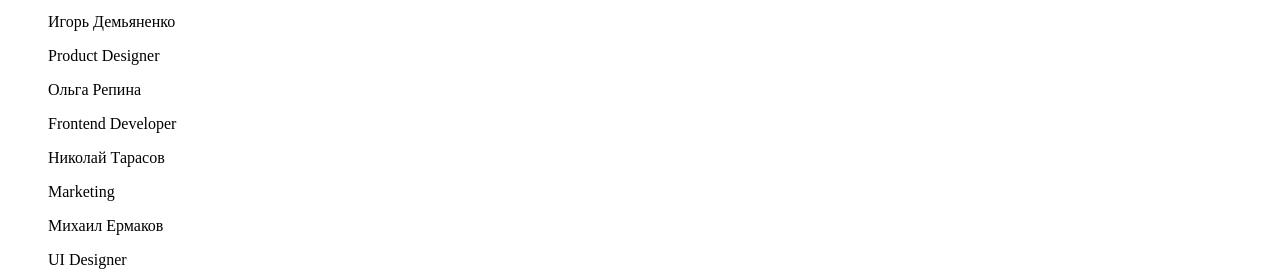
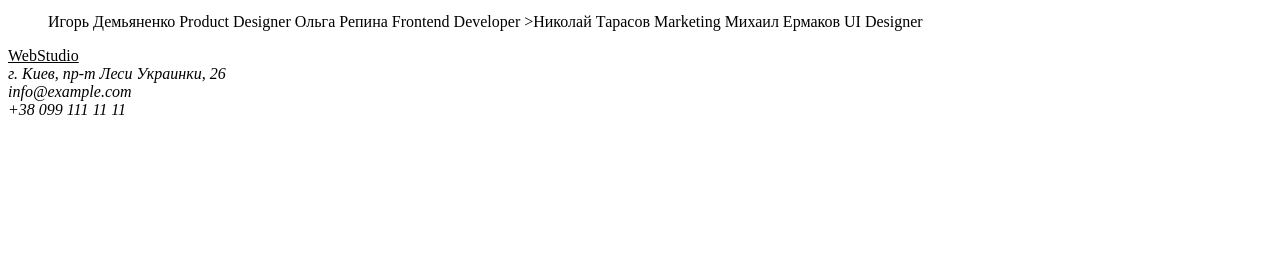
Before and after one commit to B6X35/goit-markup-hw-01, a plain HTML site: page index.html in a window 1280 px wide. Shown: the part 626-898 px from the top of the page. After the commit the page ends 800 px from the top, so only its background shows below. Drawn offline with Linux system fonts and the light colour scheme.

Commit message:
Update index.html

```diff
--- a/index.html
+++ b/index.html
@@ -35,11 +35,15 @@
                 <img src="images/UIDesigner.jpg" width="270" alt="UI Designer">
             </figure>
             <ul>
-                <il>Игорь Демьяненко <p>Product Designer</p></il>
-                <il>Ольга Репина <p>Frontend Developer</p></il>
-                <il>Николай Тарасов <p>Marketing</p></il>
-                <il>Михаил Ермаков <p>UI Designer</p></il>
-            </ul>
+            <il>Игорь Демьяненко
+                Product Designer</il>
+            <il>Ольга Репина
+                Frontend Developer</il>
+            <il>>Николай Тарасов
+                Marketing</il>
+            <il>Михаил Ермаков
+                UI Designer</il>
+        </ul>
         </main>
         <footer>
             <a href="index.html" style="color: black;">WebStudio</a>
```
